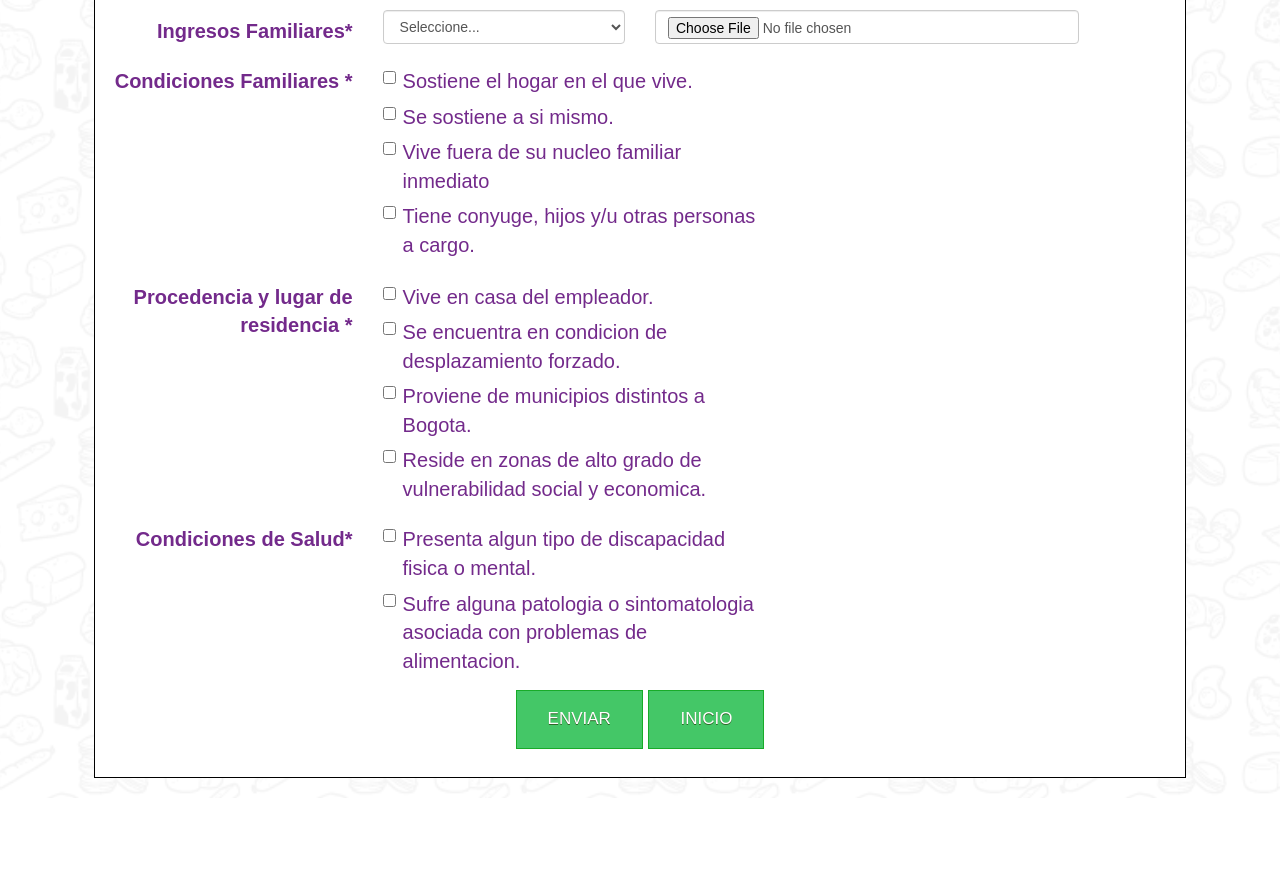
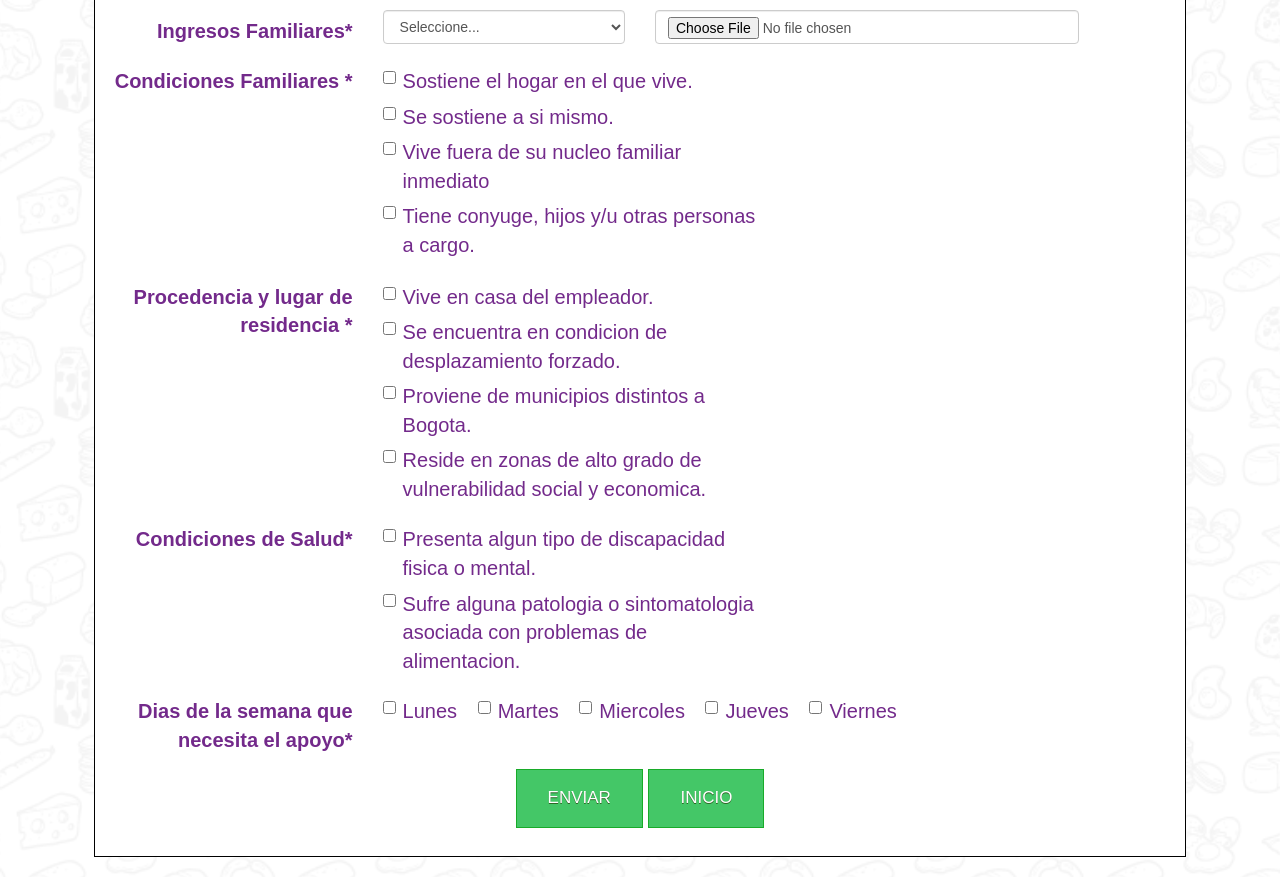
Before and after one commit to jctp94/apoyo_alimentario, a PHP site: page /crearSolicitud.php in a window 1280 px wide. Shown: the part 100-977 px from the top of the page. Before the commit the page ends 893 px from the top, so only its background shows below. Run offline with PHP 8.4, Linux system fonts and the light colour scheme.

Commit message:
Dias de la semana Vista

```diff
--- a/presentacion/crearSolicitud.php
+++ b/presentacion/crearSolicitud.php
@@ -7,7 +7,7 @@
     <!-- Bootstrap -->
     <link href="css/bootstrap.min.css" rel="stylesheet" media="screen">
     <link rel="stylesheet" href="https://maxcdn.bootstrapcdn.com/bootstrap/3.3.1/css/bootstrap.min.css">
-	<link rel="stylesheet" href="css/estilos.css">
+	<link rel="stylesheet" href="css/estilos.css?v=2">
     <script src="dist/sweetalert.min.js"></script>
 	<link rel="stylesheet" type="text/css" href="dist/sweetalert.css">
 <body>
@@ -150,7 +150,23 @@
 					    	</div>
 					    </div>
 					  </div>
-					<button type="submit" class="botonSubmit">ENVIAR</button>
+
+					  <div class="form-group">
+					    <label class="control-label col-md-3 col-sm-3 col-xs-12" >Dias de la semana que necesita el apoyo<span class="required">*</span>
+					    </label>
+					     <div class="grupoInputs col-md-9 col-sm-6 col-xs-12">
+					    	<div class="row">
+					    		<div class="checkbox col-md-10">
+								  <label class="diasSemana"><input type="checkbox" class="dias" id="lunes" value="1">Lunes</label>
+								  <label class="diasSemana"><input type="checkbox" class="dias" id="martes" value="2">Martes</label>
+								  <label class="diasSemana"><input type="checkbox" class="dias" id="miercoles" value="3">Miercoles</label>
+								  <label class="diasSemana"><input type="checkbox" class="dias" id="jueves" value="4">Jueves</label>
+								  <label class="diasSemana"><input type="checkbox" class="dias" id="viernes" value="5">Viernes</label>
+								</div>
+					    	</div>
+					    </div>
+					  </div>
+					<button id="btnEnviar" type="submit" class="botonSubmit">ENVIAR</button>
                     <button id="inicio" class="botonSubmit">INICIO</button>
 					<br><br>
 				</div>
@@ -166,6 +182,7 @@
 <script src="js/jquery.js"></script>
 <script>
 
+var contador=0;
 
 $(document).ready(function(){
 	verlog();
@@ -180,13 +197,24 @@ $(document).ready(function(){
             $("#doc"+id).removeAttr("required");
 	    }
 	});
+
+	//cuenta cuantos dias ha seleccionado
+	$("input[class='dias']").change(function() {
+		var id=this.getAttribute("id");
+    	//alert(id);
+	    if(this.checked) {
+	    	contador++;
+	    }else{
+            contador--;
+	    }
+	});
+
     $("#inicio").click(function(){
         location.href='menu.php';
     });
 
 });
 function verlog(){
-
 	$.ajax({
 		url  : "../logica/dispatcher.php",
 		type : "post",
@@ -218,6 +246,22 @@ function cargarDatos(){
 		}
 	});
 }
+
+$('#btnEnviar').on('click', function(){
+	var continuar = 1;
+
+	//validar autorizacion
+	if(contador<1) {
+	    swal("Error!", "Debes seleccionar al menos 1 dia para recibir el apoyo alimentario.", "warning")
+		continuar = 0;
+		return false;
+	}
+
+	if(continuar == 1){
+		return true;
+	}else return false;
+});
+
 $('#form-datos').submit(function(){
 	event.preventDefault();
 	form  = $(this).attr("id");
@@ -250,7 +294,7 @@ $('#form-datos').submit(function(){
 			}
 	});
 
-	$("#"+form+" input:not([type=submit], [type=radio])").each(function(i){
+	$("#"+form+" input:not([type=submit], [type=radio], [class='dias'])").each(function(i){
 		var este 		= $(this),
 			idinput 	= este.attr("id"),
 			valorinput	= este.val();
@@ -262,7 +306,21 @@ $('#form-datos').submit(function(){
 	var formData = new FormData(document.getElementById("form-datos"));
 
 	console.log(formData);
-	var dias=[1,2,3];
+
+	dias=[];
+	//ahora se capturan los dias
+	$("#"+form+" .dias").each(function(i){
+		var este 		= $(this),
+			idinput 	= este.attr("id"),
+			valorinput	= este.val();
+			if (este.is(':checked')) {
+				dias.push(valorinput);
+			}
+	});
+
+	console.log("dias: "+dias);
+
+	//var dias=[1,2,3];
 	$.ajax({
 		url: "../logica/dispatcher.php",
 		type: "POST",
--- a/presentacion/css/estilos.css
+++ b/presentacion/css/estilos.css
@@ -1,3 +1,7 @@
+.diasSemana{
+	margin-right: 15px !important;
+}
+
 #infoEstudiante{
 	text-align: left;
 }
@@ -17,6 +21,8 @@
 .izq{
 	text-align: left;
 }
+
+
 
 
 .tablaVerificar{
```
Also changed, not shown: presentacion/principalApoyo.php (+4 -4 lines).
